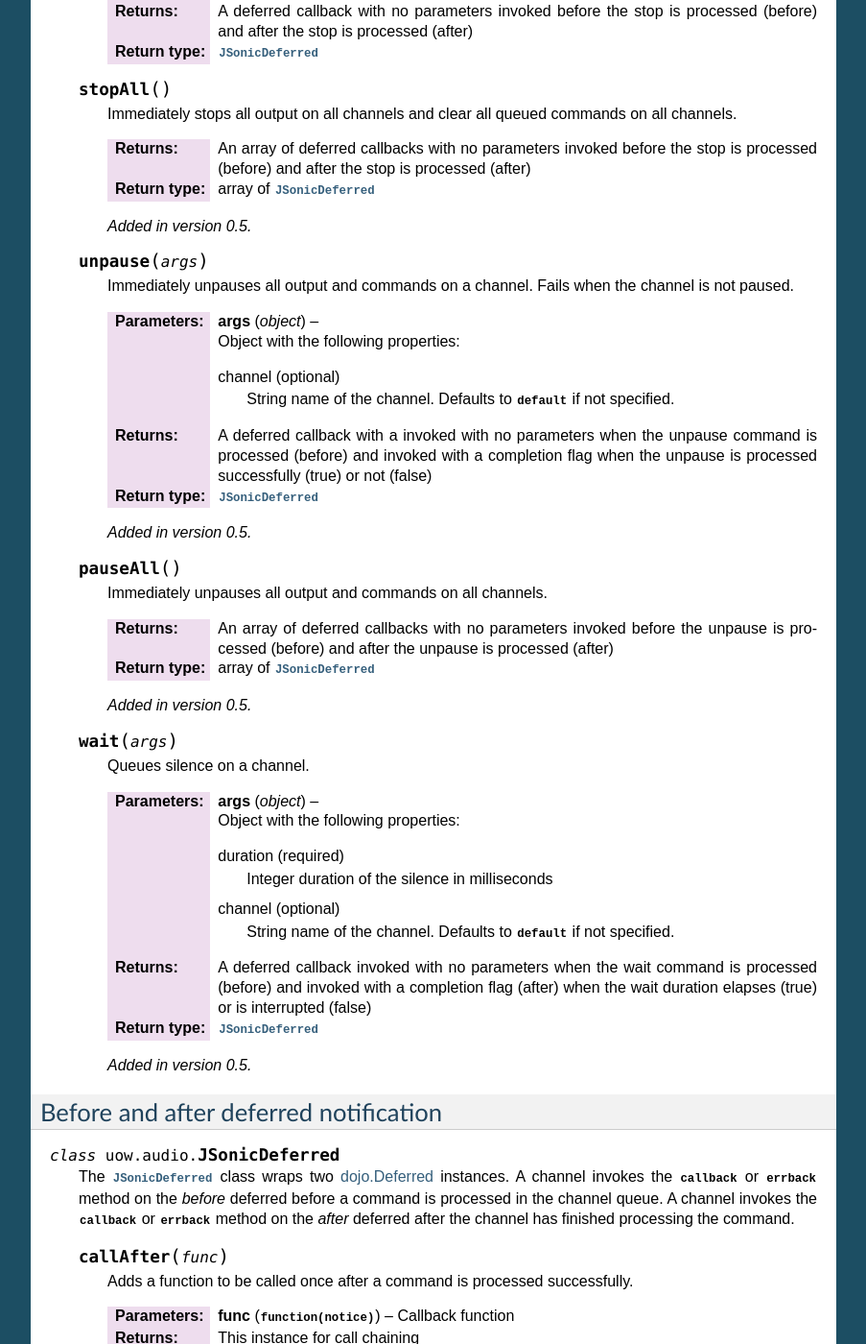
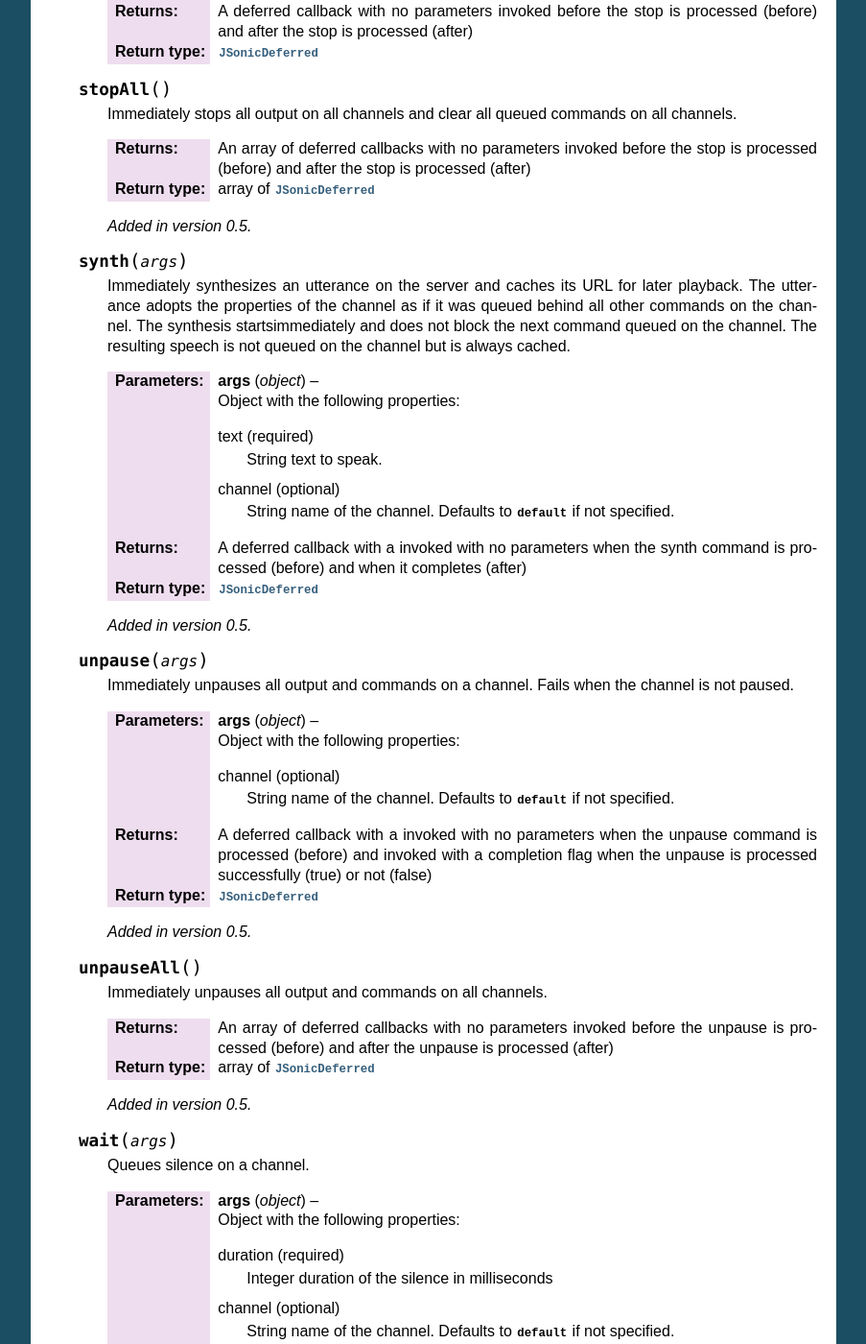
Before and after one commit to uncopenweb/jsonic, a Sphinx documentation site: the page built from doc/js.rst, in a window 1280 px wide and 1400 px high, scrolled down 4763 px. Shown: the whole window at 96% size, without its empty margins (198-1101 px from the left). Built offline with Sphinx 7.4.7, drawn with Linux system fonts in a browser that asks for light colours; some of the changed text lies outside the part shown.

Commit message:
Issue #16, synth method doc

```diff
--- a/doc/changelog.rst
+++ b/doc/changelog.rst
@@ -8,6 +8,7 @@ Version 0.5
 * Added the :meth:`uow.audio.JSonic.stopAll` method.
 * Added the :meth:`uow.audio.JSonic.wait` method.
 * Added the :meth:`uow.audio.JSonic.pause`,  :meth:`uow.audio.JSonic.unpause`, :meth:`uow.audio.JSonic.pauseAll`, and :meth:`uow.audio.JSonic.unpauseAll` methods.
+* Added the :meth:`uow.audio.JSonic.synth` method.
 
 Version 0.4
 -----------
--- a/doc/js.rst
+++ b/doc/js.rst
@@ -241,6 +241,24 @@ The JSonic interface
 
       .. versionadded:: 0.5
 
+   .. method:: synth(args)
+
+      Immediately synthesizes an utterance on the server and caches its URL for later playback. The utterance adopts the properties of the channel as if it was queued behind all other commands on the channel. The synthesis startsimmediately and does not block the next command queued on the channel. The resulting speech is not queued on the channel but is always cached.
+
+      :param args: Object with the following properties:
+
+         text (required)
+            String text to speak.
+
+         channel (optional)
+            String name of the channel. Defaults to :const:`default` if not specified.
+
+      :type args: object
+      :return: A deferred callback with a invoked with no parameters when the synth command is processed (before) and when it completes (after)
+      :rtype: :class:`JSonicDeferred`
+
+      .. versionadded:: 0.5
+
    .. method:: unpause(args)
 
       Immediately unpauses all output and commands on a channel. Fails when the channel is not paused.
@@ -256,7 +274,7 @@ The JSonic interface
 
       .. versionadded:: 0.5
 
-   .. method:: pauseAll()
+   .. method:: unpauseAll()
 
       Immediately unpauses all output and commands on all channels.
 
```
